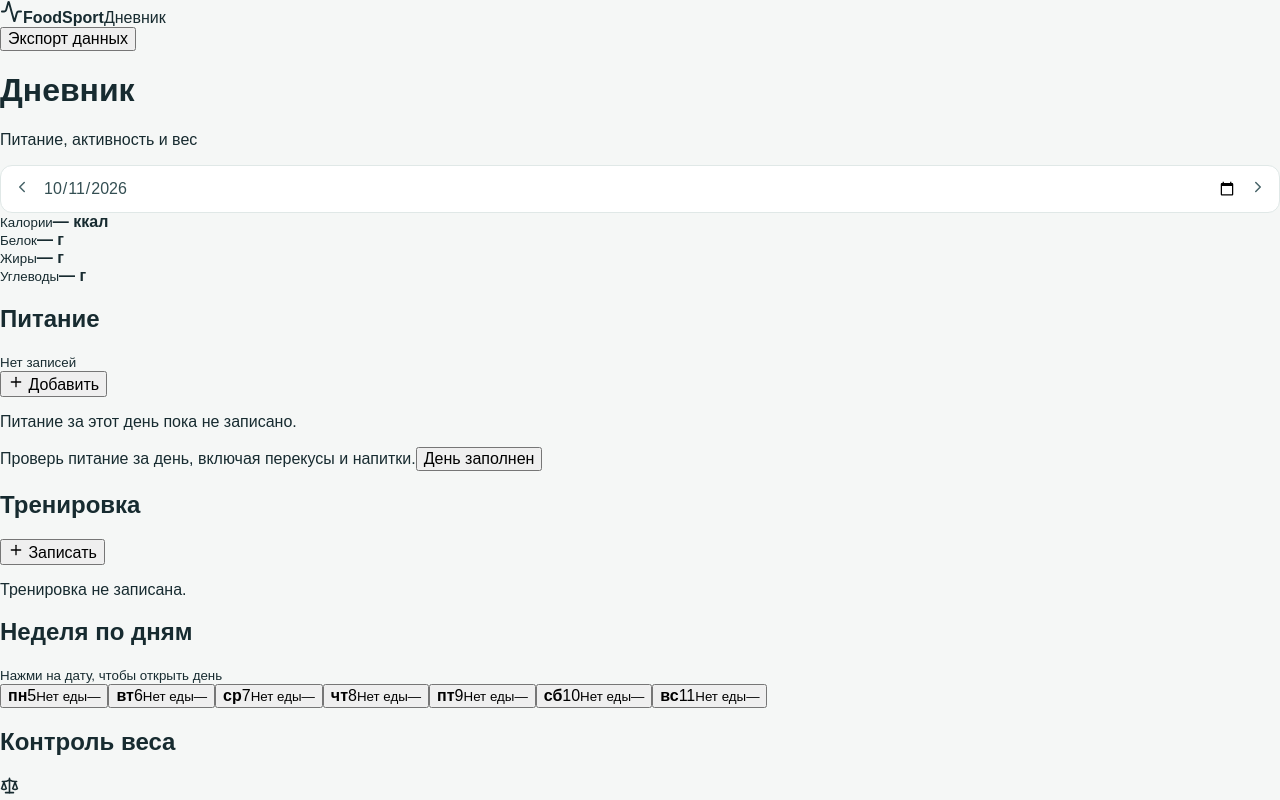
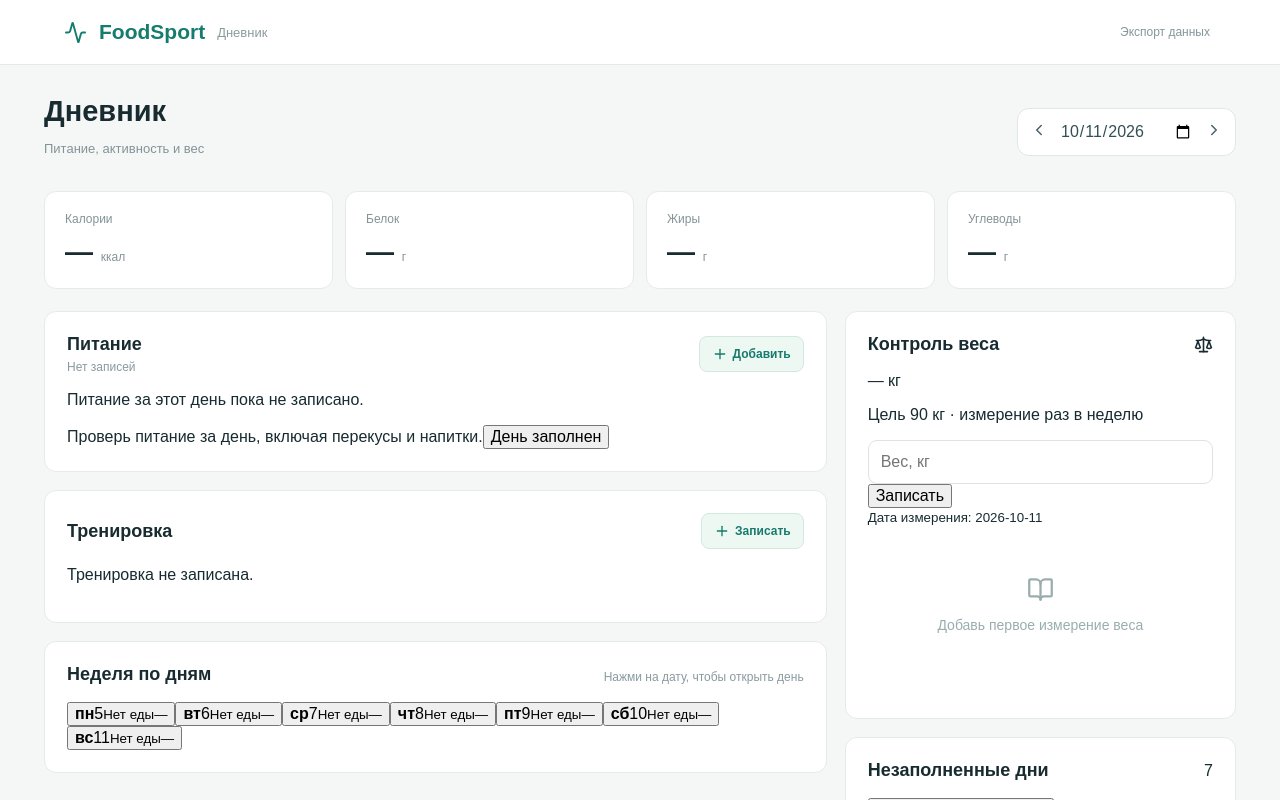
Before and after one commit to Karasuoshi/foodsport, a Next.js app: page / in a window 1280 px wide. Shown: the top 800 px of the page. Built offline with nearby package versions, Linux system fonts and the light colour scheme.

Commit message:
Style journal header and daily metrics

```diff
--- a/app/globals.css
+++ b/app/globals.css
@@ -11,3 +11,24 @@
 .reviewactions{display:flex;flex-wrap:wrap;gap:9px;margin:15px 0}.reviewactions button,.reviewdays button{padding:10px 13px;border:1px solid #d4e5e0;border-radius:9px;background:#fff;cursor:pointer}.reviewactions .primary{background:#168678;color:#fff;border-color:#168678}.reviewdays{display:flex;gap:8px;flex-wrap:wrap}.reviewdays button{font-size:12px}.reviewnotice{display:flex;justify-content:space-between;align-items:center;gap:12px;margin-bottom:18px}.reviewnotice strong{font-size:14px}@media(max-width:700px){.reviewnotice{flex-direction:column;align-items:flex-start}}
 
 .journalapp{min-height:100vh;background:#f5f7f6}
+
+.journalheader{display:flex;align-items:center;justify-content:space-between;background:white;border-bottom:1px solid #e5e9e8;padding:20px 5%}
+.journalbrand{display:flex;align-items:center;gap:12px;font-size:21px;color:#167c6e}
+.journalbrand span{font-size:13px;color:#8c9a9e;font-weight:400}
+.journalexport{background:none;border:0;color:#84979a;font-size:12px}
+.journalmain{max-width:1240px;margin:auto;padding:30px 24px}
+.journalheading{display:flex;justify-content:space-between;align-items:center;gap:20px}
+.journalheading h1{font-size:29px;margin:0}
+.journalheading p{color:#839398;font-size:13px}
+.journalmetrics{display:grid;grid-template-columns:repeat(4,minmax(0,1fr));gap:12px;margin:22px 0}
+.journalmetrics>div{background:white;border:1px solid #e5eaea;border-radius:12px;padding:20px}
+.journalmetrics small{display:block;color:#839398;font-size:12px}
+.journalmetrics strong{display:block;font-size:28px;margin-top:10px}
+.journalmetrics strong span{font-size:12px;color:#849398;font-weight:400}
+.journalgrid{display:grid;grid-template-columns:minmax(0,2fr) minmax(280px,1fr);gap:18px}
+.journalprimary,.journalside{display:grid;gap:18px;align-content:start;min-width:0}
+.journalpanel{background:white;border:1px solid #e5eaea;border-radius:12px;padding:22px}
+.journalpanelhead{display:flex;justify-content:space-between;align-items:center;gap:12px;margin-bottom:17px}
+.journalpanelhead h2{font-size:18px;margin:0}
+.journalpanelhead small{display:block;font-size:12px;color:#899a9f;margin-top:5px}
+.journaladd{display:inline-flex;align-items:center;gap:5px;border:1px solid #d4e8e0;border-radius:8px;padding:9px 12px;background:#edf8f3;color:#177a6b;font-weight:700;font-size:12px}
```
